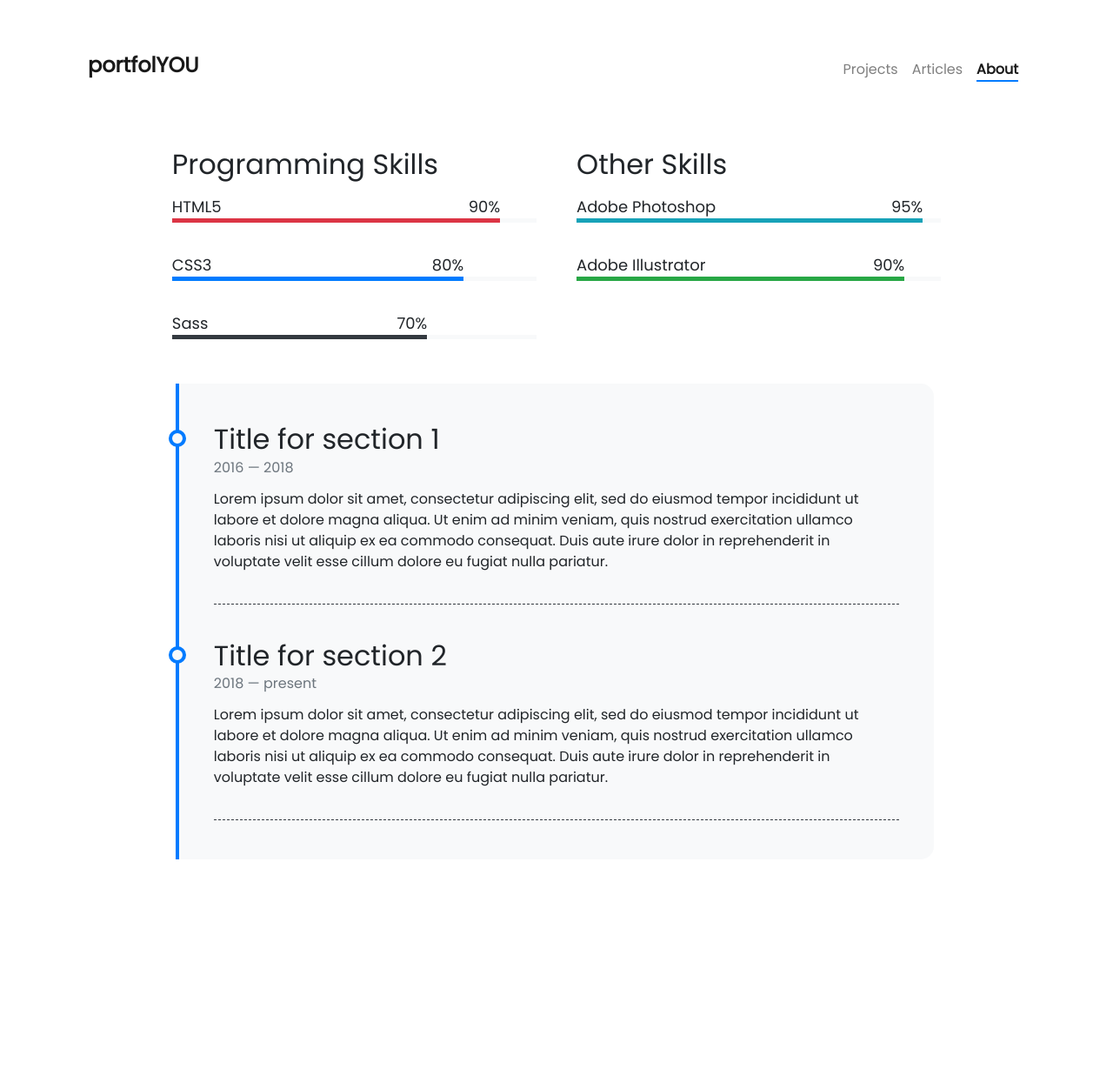
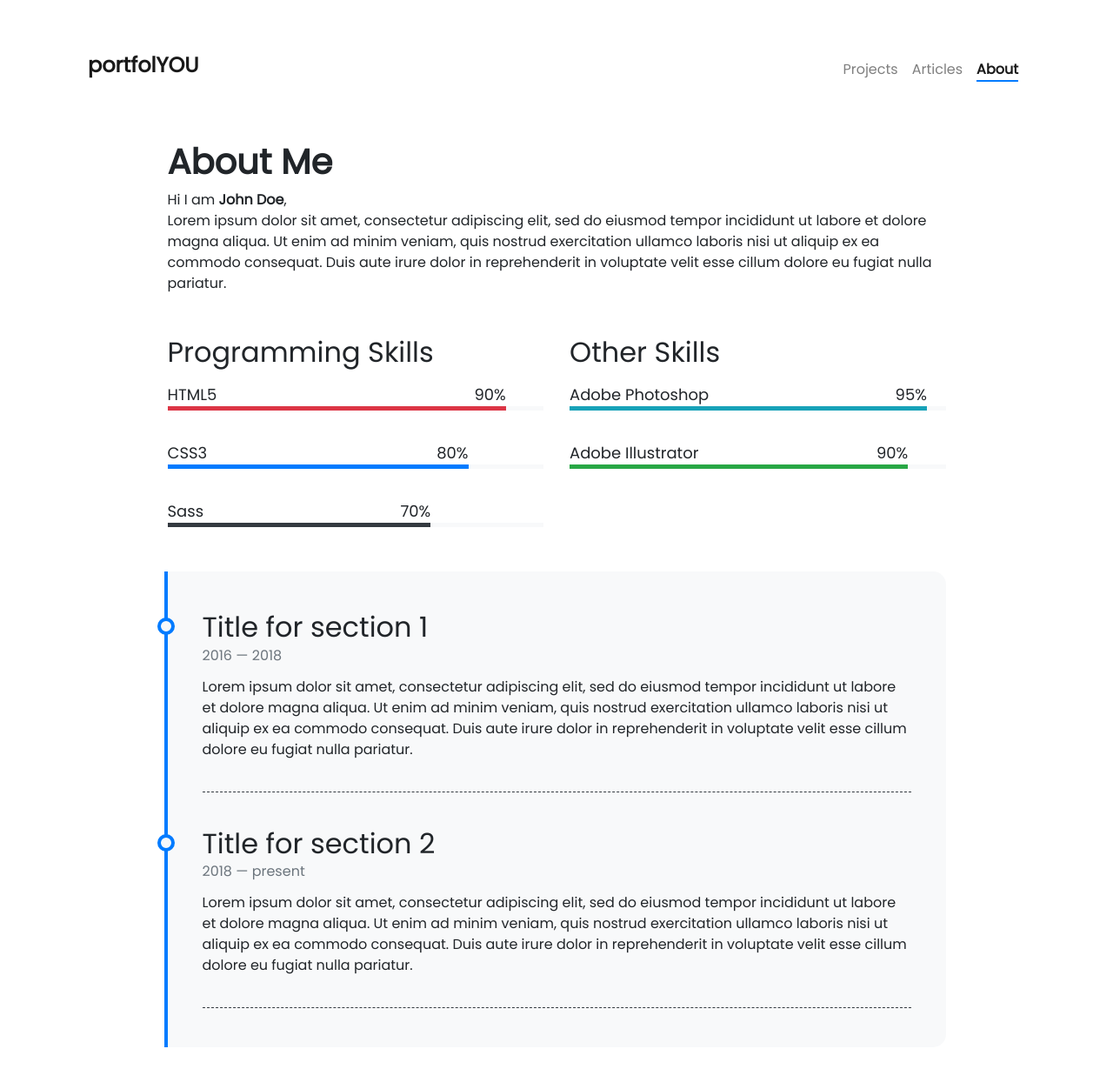
Before and after one commit to yousinix/portfolYOU, a Jekyll site: the page built from pages/about.md, in a window 1280 px wide. Shown: the whole page at 87% size. Built offline with Jekyll 4.4.1, drawn with Linux system fonts in a browser that asks for light colours; nearby versions of some CDN libraries; before the commit the page ends 1044 px from its top, so only the background shows below that.

Commit message:
Improve About Section
 * Move Skills and Timeline to includes.
 * Change extension to markdown file.

```diff
--- a/_config.yml
+++ b/_config.yml
@@ -12,6 +12,7 @@ permalink: articles/:title
 # Author Info
 author:
   img: https://ssl.gstatic.com/images/branding/product/1x/avatar_square_blue_512dp.png
+  name: John Doe
   email: portfolYOU@xyz.com
   github: portfolYOU
   twitter: portfolYOU
--- /dev/null
+++ b/_includes/skills.html
@@ -0,0 +1,28 @@
+<!-- Programming Skills -->
+<div class="row">
+<div class="col-lg-6">
+    <h2 class="mb-3">Programming Skills</h2>
+    {% for skill in page.programming-skills %}
+    <div class="skill">
+        <p>{{ skill.name }}</p>
+        <div class="skill-bar skill-bar-{{ skill.color }} skill-{{ skill.percentage }} wow animated slideInLeft"
+             data-wow-delay="{{ forloop.index | divided_by: 20.0 }}">
+            <span>{{ skill.percentage }}%</span>
+        </div>
+    </div>
+    {% endfor %}
+</div>
+<!-- Other Skills -->
+<div class="col-lg-6">
+    <h2 class="mb-3">Other Skills</h2>
+    {% for skill in page.other-skills %}
+    <div class="skill">
+        <p>{{ skill.name }}</p>
+        <div class="skill-bar skill-bar-{{ skill.color }} skill-{{ skill.percentage }} wow animated slideInLeft"
+             data-wow-delay="{{ forloop.index | divided_by: 20.0 }}">
+            <span>{{ skill.percentage }}%</span>
+        </div>
+    </div>
+    {% endfor %}
+</div>
+</div>
--- /dev/null
+++ b/_includes/timeline.html
@@ -0,0 +1,15 @@
+<div class="row">
+    <div class="col mt-3">
+        <div class="timeline-body">
+        {% for item in page.timeline %}
+            <div class="timeline-item">
+                <div class="content">
+                    <h2>{{ item.title }}</h2>
+                    <h6 class="date">{{ item.from }} — {{ item.to }}</h6>
+                    <p>{{ item.description }}</p>
+                </div>
+            </div>
+        {% endfor %}
+        </div>
+    </div>
+</div>
--- /dev/null
+++ b/_layouts/about.html
@@ -0,0 +1,11 @@
+---
+layout: default
+---
+
+<div class="col-lg-10 mx-auto mt-5 article">
+
+    <h1><b>{{ page.title }}</b></h1>
+
+    {{ content }}
+
+</div>
--- a/pages/about.html
+++ b/pages/about.md
@@ -1,5 +1,6 @@
 ---
-layout: default
+layout: about
+title: "About Me"
 permalink: /about/
 
 # visit https://getbootstrap.com/docs/4.1/utilities/colors/#background-color
@@ -50,55 +51,10 @@ timeline:
                    Ut enim ad minim veniam, quis nostrud exercitation ullamco laboris
                    nisi ut aliquip ex ea commodo consequat. Duis aute irure dolor in
                    reprehenderit in voluptate velit esse cillum dolore eu fugiat nulla pariatur.
-
 ---
 
-<div class="row justify-content-center m-3 mt-5">
+Hi I am **{{ site.author.name }}**,<br>
+Lorem ipsum dolor sit amet, consectetur adipiscing elit, sed do eiusmod tempor incididunt ut labore et dolore magna aliqua. Ut enim ad minim veniam, quis nostrud exercitation ullamco laboris nisi ut aliquip ex ea commodo consequat. Duis aute irure dolor in reprehenderit in voluptate velit esse cillum dolore eu fugiat nulla pariatur.
 
-	<!-- Programming Skills -->
-    <div class="col-lg-5 m-2">
-        <h2 class="mb-3">Programming Skills</h2>
-        {% for skill in page.programming-skills %}
-        <div class="skill">
-            <p>{{ skill.name }}</p>
-            <div class="skill-bar skill-bar-{{ skill.color }} skill-{{ skill.percentage }} wow animated slideInLeft"
-                 data-wow-delay="{{ forloop.index | divided_by: 20.0 }}">
-                <span>{{ skill.percentage }}%</span>
-            </div>
-        </div>
-        {% endfor %}
-    </div>
-
-	<!-- Other Skills -->
-    <div class="col-lg-5 m-2">
-        <h2 class="mb-3">Other Skills</h2>
-        {% for skill in page.other-skills %}
-        <div class="skill">
-            <p>{{ skill.name }}</p>
-            <div class="skill-bar skill-bar-{{ skill.color }} skill-{{ skill.percentage }} wow animated slideInLeft"
-                 data-wow-delay="{{ forloop.index | divided_by: 20.0 }}">
-                <span>{{ skill.percentage }}%</span>
-            </div>
-        </div>
-        {% endfor %}
-    </div>
-
-
-	<!-- TimeLine -->
-    <div class="col-lg-10 m-2">
-		<div class="timeline-body">
-
-        {% for item in page.timeline %}
-			<div class="timeline-item">
-				<div class="content">
-					<h2>{{ item.title }}</h2>
-					<h6 class="date">{{ item.from }} — {{ item.to }}</h6>
-					<p>{{ item.description }}</p>
-				</div>
-            </div>
-        {% endfor %}
-
-		</div>
-    </div>
-
-</div>
+{% include skills.html %}
+{% include timeline.html %}
```
